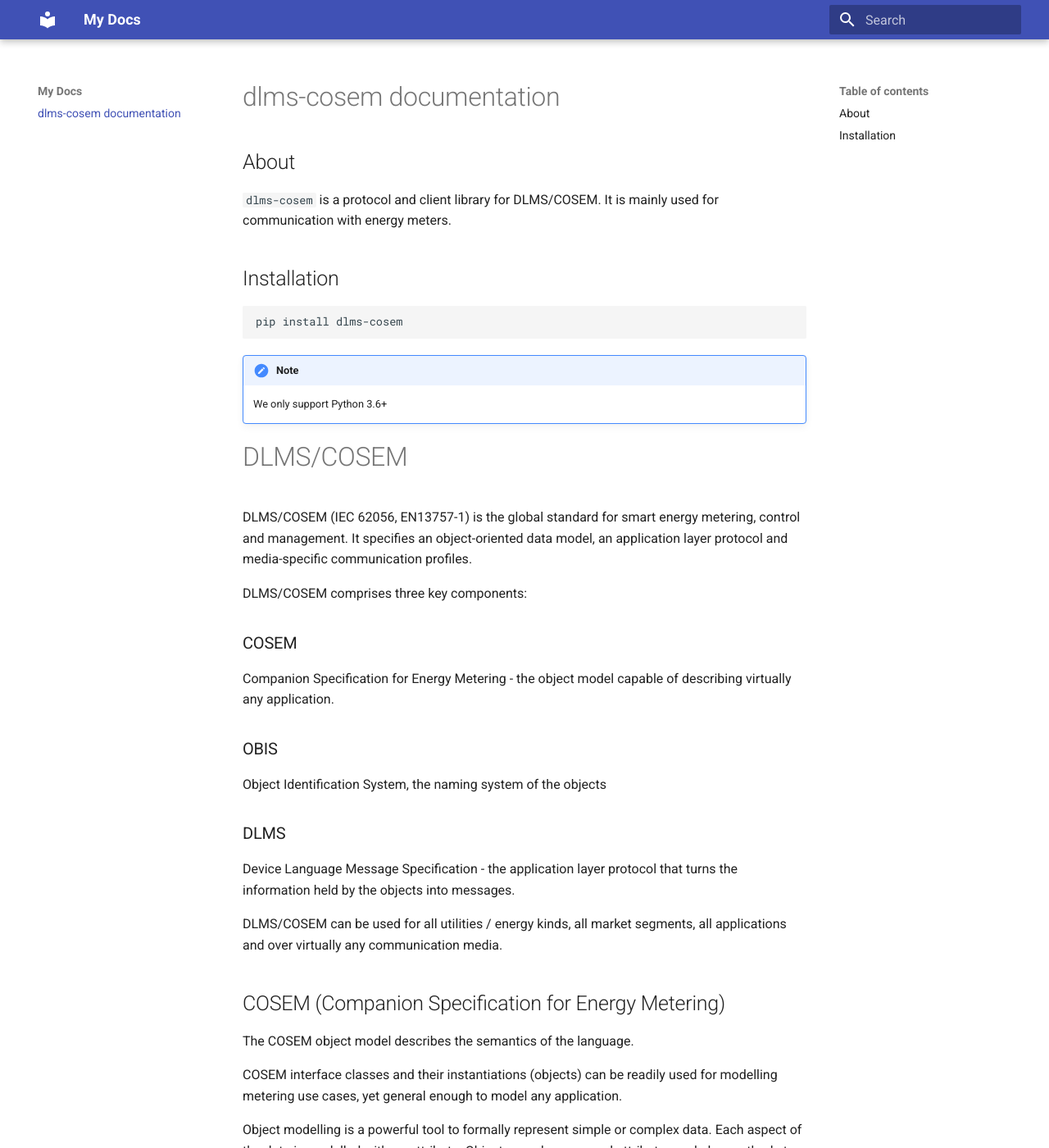
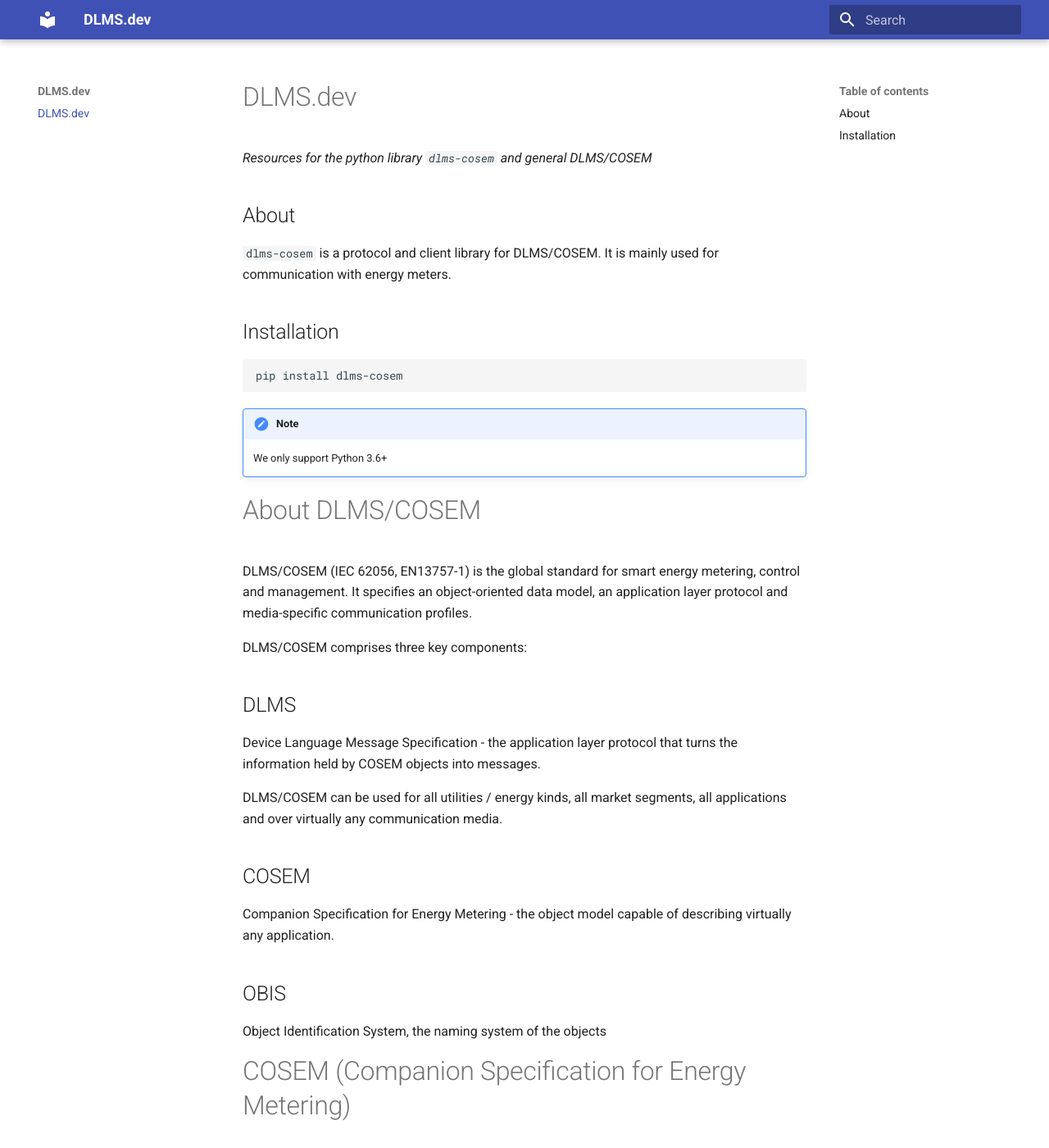
Before and after one commit to u9n/dlms-cosem, an MkDocs documentation site: the page built from docs/index.md, in a window 1280 px wide and 1400 px high. Shown: the whole window at 82% size. Built offline with MkDocs 1.6.1 and Material for MkDocs 9.7.7, drawn with Linux system fonts in a browser that asks for light colours; some of the changed text lies outside the part shown.

Commit message:
Updated the docs a bit

```diff
--- a/docs/index.md
+++ b/docs/index.md
@@ -1,4 +1,5 @@
-# dlms-cosem documentation
+# DLMS.dev
+*Resources for the python library `dlms-cosem` and general DLMS/COSEM*
 
 
 ## About
@@ -16,7 +17,7 @@ pip install dlms-cosem
     We only support Python 3.6+
 
 
-# DLMS/COSEM
+# About DLMS/COSEM
 
 DLMS/COSEM (IEC 62056, EN13757-1) is the global standard for smart energy
 metering, control and management. It specifies an object-oriented data model,
@@ -24,22 +25,22 @@ an application layer protocol and media-specific communication profiles.
 
 DLMS/COSEM comprises three key components:
 
-### COSEM
-Companion Specification for Energy Metering - the object model capable of
- describing virtually any application.
-
-### OBIS
-Object Identification System, the naming system of the objects
-
-### DLMS
+## DLMS
 Device Language Message Specification - the application layer protocol
-that turns the information held by the objects into messages.
+that turns the information held by COSEM objects into messages.
 
 DLMS/COSEM can be used for all utilities / energy kinds, all market segments,
 all applications and over virtually any communication media.
 
+## COSEM
+Companion Specification for Energy Metering - the object model capable of
+ describing virtually any application.
 
-## COSEM  (Companion Specification for Energy Metering)
+## OBIS
+Object Identification System, the naming system of the objects
+
+
+# COSEM  (Companion Specification for Energy Metering)
 
 
 The COSEM object model describes the semantics of the language.
@@ -71,8 +72,6 @@ billing period.
 
 ## DLMS /COSEM application layer services
 
-
-
 DLMS stands for Device Language Message Specification
 
 The syntax of the language is specified by the DLMS services.
@@ -98,7 +97,6 @@ the characteristics of the media.
 
 ## Transport
 
-
 The application messages can be transported over virtually any communication
 media.
 
--- a/mkdocs.yml
+++ b/mkdocs.yml
@@ -1,9 +1,25 @@
-site_name: My Docs
-
+site_name: DLMS.dev
+site_description: 'Resources for the python library `dlms-cosem` and general DLMS/COSEM'
+site_author: 'Henrik Palmlund Wahlgren @ Utilitarian'
 theme:
   name: material
+
+
+# Copyright
+copyright: 'Copyright &copy; 2020-2021 Palmlund Wahlgren Innovative Technology AB'
+
+
+extra:
+  social:
+    - type: 'github'
+      link: 'https://github.com/pwitab'
 
 markdown_extensions:
   - pymdownx.highlight
   - pymdownx.superfences
   - admonition
+  - codehilite:
+      guess_lang: false
+  - toc:
+      permalink: '#'
+  - def_list
```
Also changed, not shown: other parts of docs/index.md (+3 -2 lines), README.md (+4 -4 lines), 2 other files.
